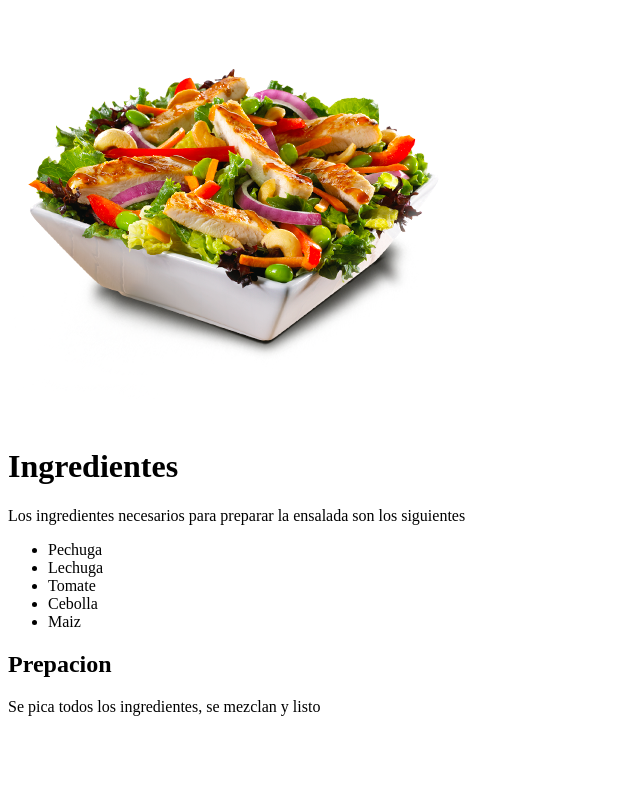
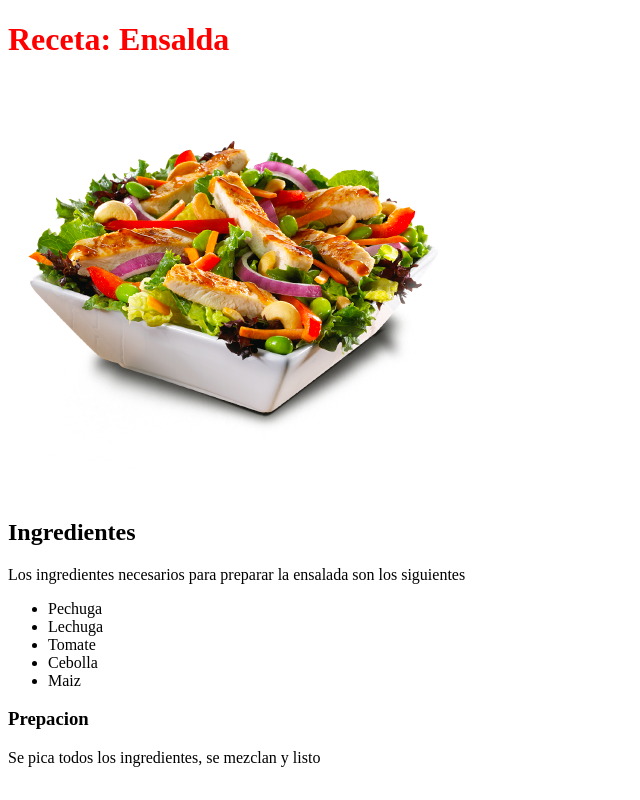
Before and after one commit to Arik1230/aspirantes-mir-html-y-css, a plain HTML site: page index.html in a window 1280 px wide. Shown: the whole page, without its empty margins (0-640 px from the left). Drawn offline with Linux system fonts and the light colour scheme.

Commit message:
Agrega estilos al segundo ejercicio

```diff
--- /dev/null
+++ b/estilos.css
@@ -0,0 +1,3 @@
+h1 {
+    color: red;
+}
--- a/index.html
+++ b/index.html
@@ -1,10 +1,15 @@
 <!DOCTYPE html>
 <html>
     <head>
-        <title>Receta: Ensalda</title>
+        <title> Mi receta  </title>
+        <link rel="stylesheet" href="estilos.css">
+
+    </head>
         <body>
+            <h1>  Receta: Ensalda</h1>
             <img src="salad.png" alt="ensalda">
-            <h1>Ingredientes</h1>
+
+            <h2>Ingredientes</h2>
             <p>Los ingredientes necesarios para preparar la ensalada son los siguientes</p>
             <ul>
                 <li>Pechuga</li>
@@ -13,10 +18,10 @@
                 <li>Cebolla</li>
                 <li>Maiz</li>
             </ul>
-            <h2>Prepacion</h2>
+            <h3>Prepacion</h3>
             <p>Se pica todos los ingredientes, se mezclan y listo</p>
 
         </body>
 
-    </head>
+
 </html>
```
